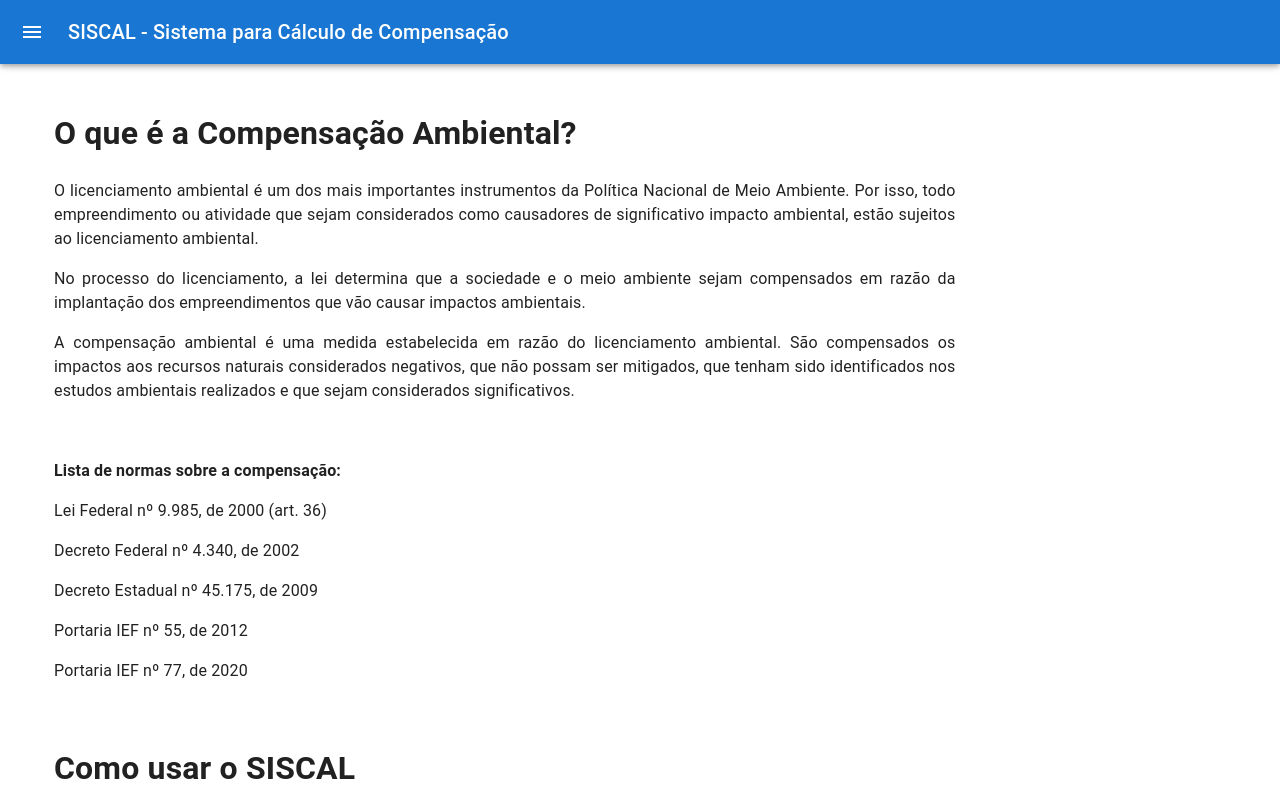
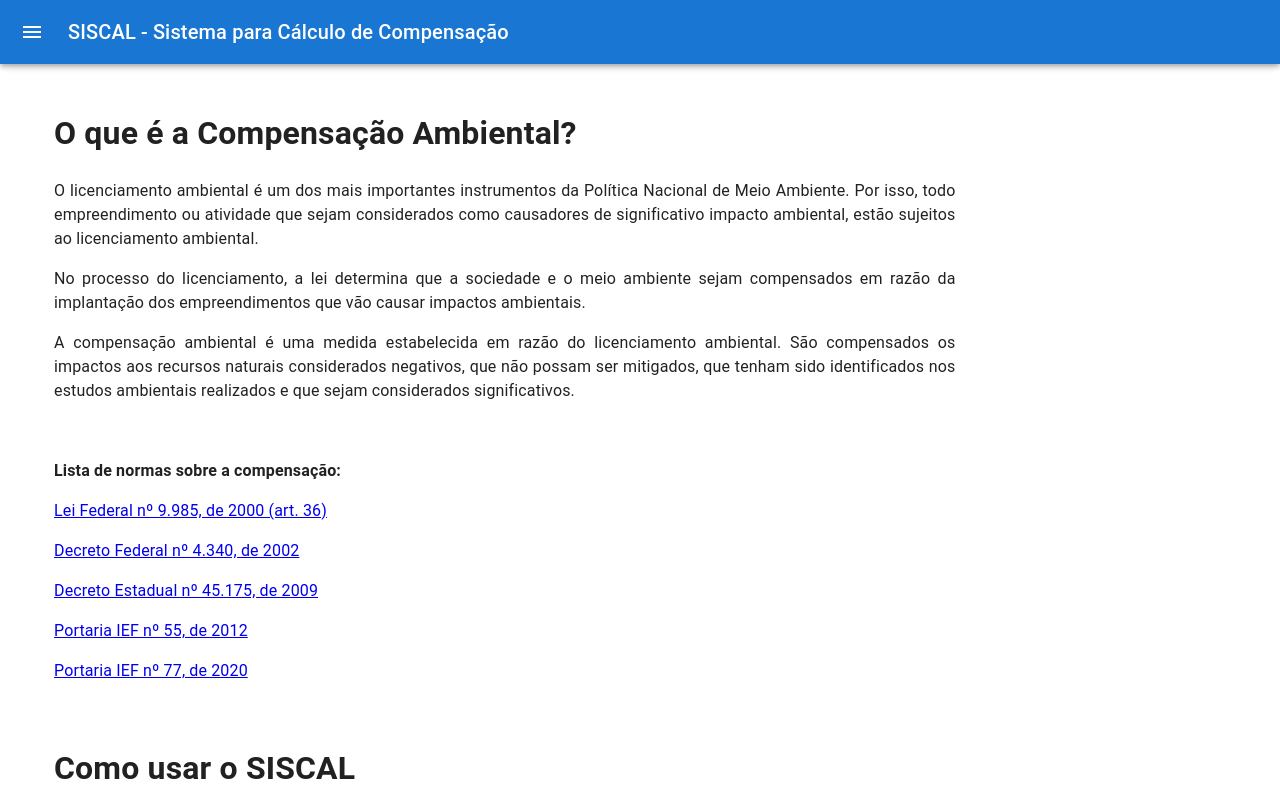
Before and after one commit to alexbraga/siscal-react, a React (Create React App) app: page /about in a window 1280 px wide. Shown: the top 800 px of the page. Built offline with nearby package versions, Linux system fonts and the light colour scheme.

Commit message:
Add external hyperlinks

```diff
--- a/src/pages/About.js
+++ b/src/pages/About.js
@@ -33,11 +33,52 @@ function About() {
         <p>
           <strong>Lista de normas sobre a compensação:</strong>
         </p>
-        <p>Lei Federal nº 9.985, de 2000 (art. 36)</p>
-        <p>Decreto Federal nº 4.340, de 2002</p>
-        <p>Decreto Estadual nº 45.175, de 2009</p>
-        <p>Portaria IEF nº 55, de 2012</p>
-        <p>Portaria IEF nº 77, de 2020</p>
+        <p>
+          <a
+            href="https://www.jusbrasil.com.br/busca?q=art.+36+da+lei+9985%2F00"
+            rel="noopener noreferrer"
+            target="_blank"
+          >
+            Lei Federal nº 9.985, de 2000 (art. 36)
+          </a>
+        </p>
+        <p>
+          <a
+            href="https://www2.camara.leg.br/legin/fed/decret/2002/decreto-4340-22-agosto-2002-451270-norma-pe.html"
+            rel="noopener noreferrer"
+            target="_blank"
+          >
+            Decreto Federal nº 4.340, de 2002
+          </a>
+        </p>
+        <p>
+          <a
+            href="http://www.siam.mg.gov.br/sla/download.pdf?idNorma=18034"
+            rel="noopener noreferrer"
+            target="_blank"
+          >
+            Decreto Estadual nº 45.175, de 2009
+          </a>
+        </p>
+        <p>
+          <a
+            href="https://www.legisweb.com.br/legislacao/?id=240632"
+            rel="noopener noreferrer"
+            target="_blank"
+          >
+            Portaria IEF nº 55, de 2012
+          </a>
+        </p>
+
+        <p>
+          <a
+            href="http://www.siam.mg.gov.br/sla/download.pdf?idNorma=52145"
+            rel="noopener noreferrer"
+            target="_blank"
+          >
+            Portaria IEF nº 77, de 2020
+          </a>
+        </p>
       </div>
       <br />
       <div className="how-to custom-container">
```
